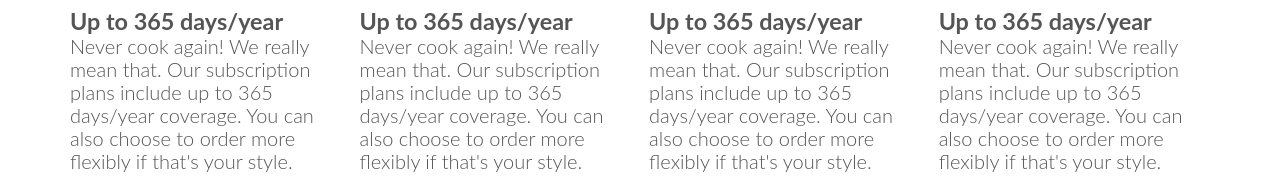
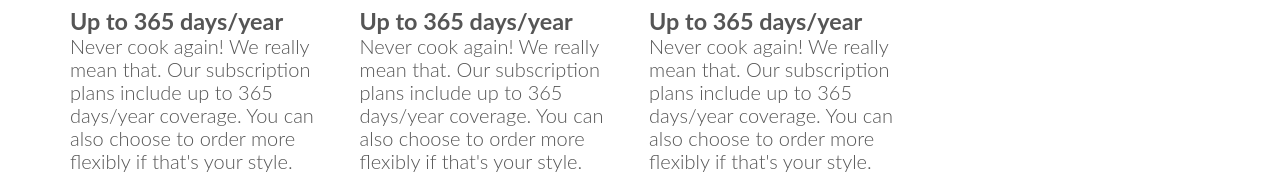
Before and after one commit to sobanjawaid26/omnifood_frontend, a plain HTML site: page index.html in a window 1280 px wide. Shown: the part 884-1068 px from the top of the page. Drawn offline with Linux system fonts and the light colour scheme.

Commit message:
index modified

```diff
--- a/index.html
+++ b/index.html
@@ -55,12 +55,7 @@
                         include up to 365 days/year coverage. You can also choose to
                         order more flexibly if that's your style.</p>
             </div>
-            <div class="col span-1-of-4">
-                <h3>Up to 365 days/year</h3>
-                <p>Never cook again! We really mean that. Our subscription plans
-                        include up to 365 days/year coverage. You can also choose to
-                        order more flexibly if that's your style.</p>
-            </div>
+
         </div>
     </section>
 </body>
```
